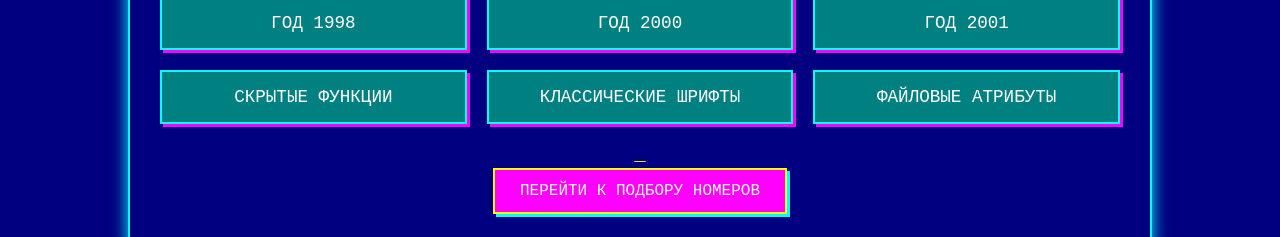
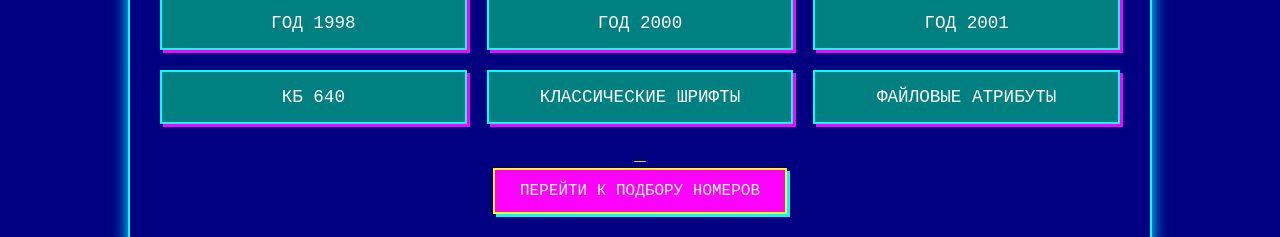
Before and after one commit to sementsul/tgbot, a plain HTML site: page index.html in a window 1280 px wide. Shown: the part 915-1152 px from the top of the page. Drawn offline with Linux system fonts and the light colour scheme.

Commit message:
Update index.html

```diff
--- a/index.html
+++ b/index.html
@@ -151,7 +151,7 @@
             <a href="#choose-page" class="category-button">Год 1998</a>
             <a href="#choose-page" class="category-button">Год 2000</a>
             <a href="#choose-page" class="category-button">Год 2001</a>
-            <a href="#choose-page" class="category-button">Скрытые функции</a>
+            <a href="#choose-page" class="category-button">КБ 640</a>
             <a href="#choose-page" class="category-button">Классические шрифты</a>
             <a href="#choose-page" class="category-button">Файловые атрибуты</a>
         </div>
```
